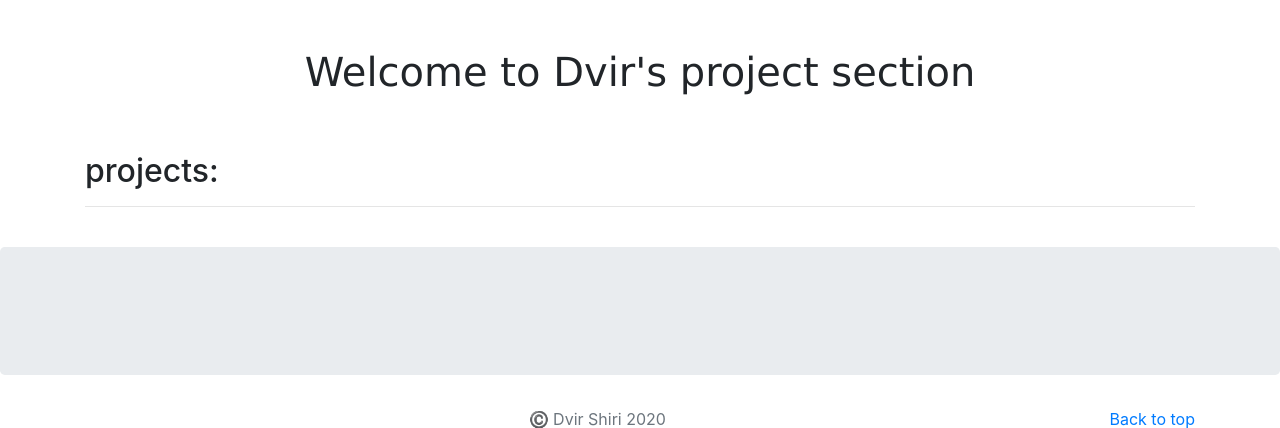
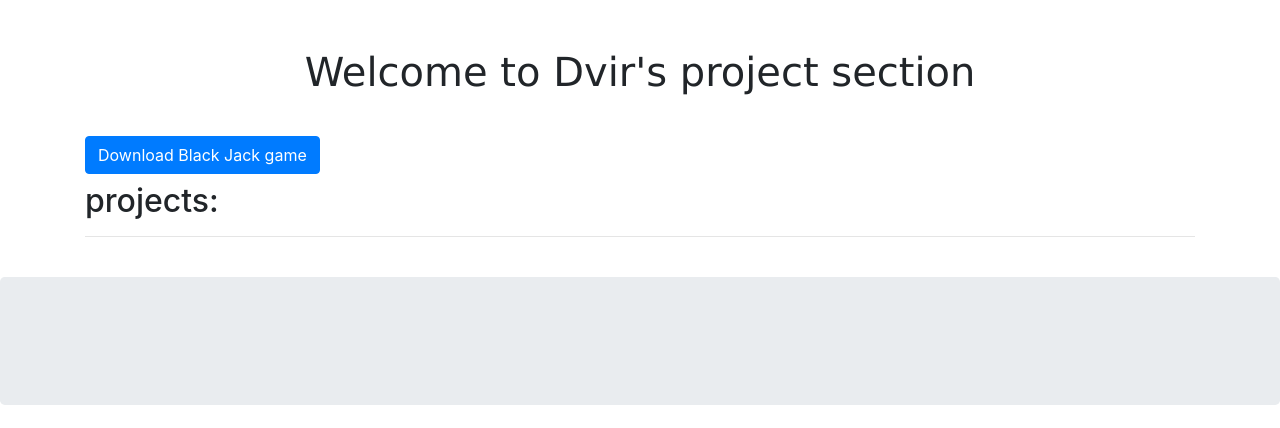
Before and after one commit to DvirS123/web-project, a Django app: page /projects/ in a window 1280 px wide. Shown: the part 56-484 px from the top of the page. Run offline with Django 3.2, Linux system fonts and the light colour scheme; data that the repository does not hold is empty; some libraries are stand-ins or nearby versions.

Commit message:
Entered Black Jack game project

```diff
--- a/projects/templates/project/projects.html
+++ b/projects/templates/project/projects.html
@@ -75,6 +75,7 @@
   <div class="container">
       <h1 class="text-center pt-5" style="font-family:verdana;"> Welcome to Dvir's project section</h1>
       <br />
+      <a href="{% static 'Black Jack.exe' %}" class="btn btn-primary my-2">Download Black Jack game</a>
       <br />
       <h2>projects: </h2>
       <hr />
```
Also changed, not shown: קניון-אוקטופוס-1024x400.jpg (deleted).
